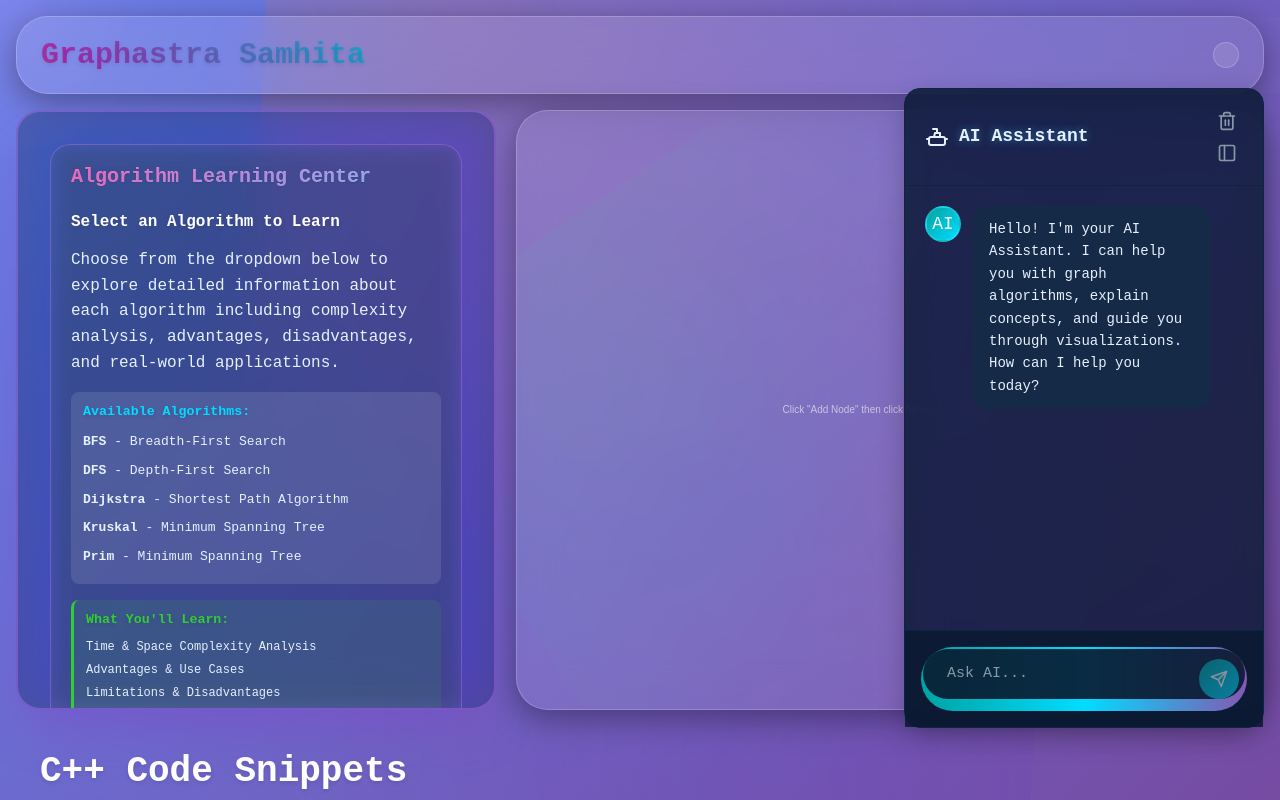
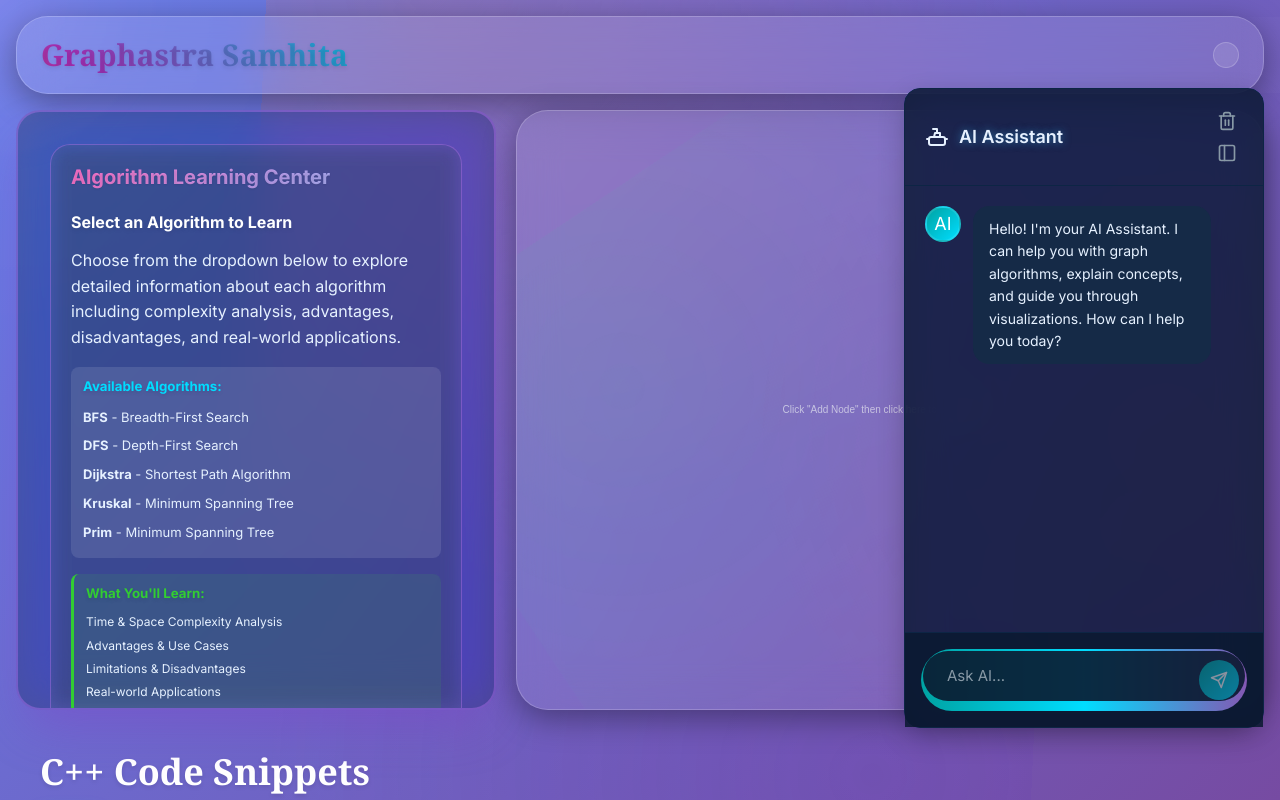
Before and after one commit to PrnvCodr/Graph, a website: page index.html in a window 1280 px wide. Shown: the top 800 px of the page. Drawn offline with nearby package versions, Linux system fonts and the light colour scheme; no server answers.

Commit message:
Update index.html

```diff
--- a/index.html
+++ b/index.html
@@ -8,11 +8,6 @@
     <link rel="stylesheet" href="ai-assistant.css">
     <link rel="stylesheet" href="collaboration.css">
     <style>
-        /* Apply monospace font to everything */
-        * {
-            font-family: 'Courier New', Courier, monospace !important;
-        }
-
         /* Basic styling for the code viewer tabs */
         .code-tabs {
             display: flex;
@@ -72,6 +67,8 @@
         .code-panel pre::-webkit-scrollbar-thumb:hover {
             background-color: #00bfff;
         }
+
+
         .copy-btn {
             position: absolute;
             top: 12px;
@@ -86,12 +83,16 @@
             font-size: 13px;
             opacity: 0.8;
         }
+
+
         .copy-btn:hover {
             background: var(--color-primary);
             color: var(--color-btn-primary-text);
             opacity: 1;
             transform: translateY(-2px);
         }
+
+
         .copy-btn.copied {
             background-color: #28a745;
             color: white;
@@ -107,6 +108,8 @@
                 <span class="theme-icon"></span>
             </button>
         </header>
+
+
         <main class="main-content">
             <aside class="sidebar glass-panel">
                 <div class="sidebar-section">
@@ -126,6 +129,8 @@
                                     <li style="padding: 4px 0;"> <strong>Prim</strong> - Minimum Spanning Tree</li>
                                 </ul>
                             </div>
+
+
                             <div style="margin: 16px 0; padding: 12px; background: rgba(50,205,50,0.1); border-radius: 8px; border-left: 3px solid #32CD32;">
                                 <h5 style="color: #32CD32; margin-bottom: 8px;"> What You'll Learn:</h5>
                                 <ul style="list-style: none; padding: 0; margin: 0; font-size: 12px;">
@@ -139,6 +144,8 @@
                         </div>
                     </div>
                 </div>
+
+
                 <div class="sidebar-section">
                     <h3> Performance Overview</h3>
                     <div style="background: rgba(255,255,255,0.08); padding: 12px; border-radius: 8px; margin-bottom: 12px;">
@@ -161,6 +168,8 @@
                         </div>
                     </div>
                 </div>
+
+
                 <div class="sidebar-section">
                     <h3> Complexity Quick Reference</h3>
                     <div style="overflow-x: auto;">
@@ -205,6 +214,8 @@
                         V = vertices, E = edges, h = height
                     </div>
                 </div>
+
+
                 <div class="sidebar-section">
                     <h3> Real-World Applications</h3>
                     <div style="display: flex; flex-direction: column; gap: 8px;">
@@ -226,6 +237,8 @@
                         </div>
                     </div>
                 </div>
+
+
                 <div class="sidebar-section">
                     <h3> Important Notes</h3>
                     <div style="display: flex; flex-direction: column; gap: 8px;">
@@ -243,6 +256,8 @@
                         </div>
                     </div>
                 </div>
+
+
                 <div class="sidebar-section">
                     <h3> Graph Creation</h3>
                     <div class="button-group">
@@ -259,6 +274,8 @@
                         <input type="text" id="nodeNameInput" class="form-control" placeholder="Enter node name">
                         <button class="btn btn--outline btn--full-width mt-8" id="addNodeManual">Add Node Manually</button>
                     </div>
+
+
                     <div class="form-group">
                         <label class="form-label" for="fromNodeInput">From Node:</label>
                         <input type="text" id="fromNodeInput" class="form-control" placeholder="Source node name">
@@ -272,6 +289,8 @@
                         <button class="btn btn--outline btn--full-width mt-8" id="addEdgeManual">Add Edge Manually</button>
                     </div>
                 </div>
+
+
                 <div class="sidebar-section">
                     <h3> Graph Settings</h3>
                     <div class="form-group">
@@ -288,6 +307,8 @@
                         </label>
                     </div>
                 </div>
+
+
                 <div class="sidebar-section">
                     <h3> Algorithm Selection</h3>
                     <div class="form-group">
@@ -313,6 +334,8 @@
                         <span class="btn-icon"></span>Run Algorithm
                     </button>
                 </div>
+
+
                 <div class="sidebar-section">
                     <h3> Animation Controls</h3>
                     <div class="button-group">
@@ -332,6 +355,8 @@
                         <input type="range" id="speedSlider" class="speed-slider" min="100" max="2000" value="500" step="100">
                     </div>
                 </div>
+
+
                 <div class="sidebar-section collaboration-section">
                     <h3> Collaboration</h3>
                     <div class="collaboration-status">
@@ -372,6 +397,8 @@
                         </div>
                     </div>
                 </div>
+
+
                 <div class="sidebar-section">
                     <h3> Graph Actions</h3>
                     <button class="btn btn--outline btn--full-width" id="clearGraphBtn">
@@ -379,11 +406,15 @@
                     </button>
                 </div>
             </aside>
+
+
             <div class="canvas-container">
                 <canvas id="graphCanvas" class="graph-canvas"></canvas>
                 <div class="canvas-overlay" id="canvasOverlay"></div>
             </div>
         </main>
+
+
         <div class="code-viewer-container glass-panel" style="margin: 0 16px 16px; padding: 24px;">
             <h2 style="margin-bottom: 20px;"> C++ Code Snippets</h2>
             <div class="code-tabs">
@@ -400,7 +431,11 @@
 #include &lt;vector&gt;
 #include &lt;queue&gt;
 #include &lt;list&gt;
+
+
 using namespace std;
+
+
 class Graph {
     int V;
     list&lt;int&gt; *adj;
@@ -434,18 +469,26 @@ public:
     }
 };</code></pre>
             </div>
+
+
             <div id="dfs-code" class="code-panel">
                 <button class="copy-btn">Copy</button>
                 <pre><code>#include &lt;iostream&gt;
 #include &lt;vector&gt;
 #include &lt;list&gt;
+
+
 using namespace std;
+
+
 class Graph {
     int V;
     list&lt;int&gt; *adj;
     void DFSUtil(int v, vector&lt;bool&gt;&amp; visited) {
         visited[v] = true;
         cout &lt;&lt; v &lt;&lt; " ";
+
+
         for (auto i : adj[v]) {
             if (!visited[i]) {
                 DFSUtil(i, visited);
@@ -466,6 +509,8 @@ public:
     }
 };</code></pre>
             </div>
+
+
             <div id="dijkstra-code" class="code-panel">
                 <button class="copy-btn">Copy</button>
                 <pre><code>#include &lt;iostream&gt;
@@ -473,8 +518,12 @@ public:
 #include &lt;queue&gt;
 #include &lt;list&gt;
 #include &lt;climits&gt;
+
+
 using namespace std;
 using iPair = pair&lt;int, int&gt;;
+
+
 class Graph {
     int V;
     list&lt;iPair&gt; *adj;
@@ -490,11 +539,17 @@ public:
     void shortestPath(int src) {
         priority_queue&lt;iPair, vector&lt;iPair&gt;, greater&lt;iPair&gt;&gt; pq;
         vector&lt;int&gt; dist(V, INT_MAX);
+
+
         pq.push(make_pair(0, src));
         dist[src] = 0;
+
+
         while (!pq.empty()) {
             int u = pq.top().second;
             pq.pop();
+
+
             for (auto const&amp; [v, weight] : adj[u]) {
                 if (dist[v] > dist[u] + weight) {
                     dist[v] = dist[u] + weight;
@@ -502,20 +557,30 @@ public:
                 }
             }
         }
+
+
         for (int i = 0; i &lt; V; ++i)
             cout &lt;&lt; i &lt;&lt; "\t\t" &lt;&lt; dist[i] &lt;&lt; endl;
     }
 };</code></pre>
             </div>
+
+
             <div id="kruskal-code" class="code-panel">
                 <button class="copy-btn">Copy</button>
                 <pre><code>#include &lt;iostream&gt;
 #include &lt;vector&gt;
 #include &lt;algorithm&gt;
+
+
 using namespace std;
+
+
 struct Edge {
     int src, dest, weight;
 };
+
+
 struct DSU {
     vector&lt;int&gt; parent;
     DSU(int n) {
@@ -534,9 +599,13 @@ struct DSU {
         }
     }
 };
+
+
 bool compareEdges(const Edge&amp; a, const Edge&amp; b) {
     return a.weight &lt; b.weight;
 }
+
+
 void kruskalMST(int V, vector&lt;Edge&gt;&amp; edges) {
     sort(edges.begin(), edges.end(), compareEdges);
     DSU dsu(V);
@@ -559,8 +628,12 @@ void kruskalMST(int V, vector&lt;Edge&gt;&amp; edges) {
 #include &lt;vector&gt;
 #include &lt;queue&gt;
 #include &lt;climits&gt;
+
+
 using namespace std;
 using iPair = pair&lt;int, int&gt;;
+
+
 class Graph {
     int V;
     vector&lt;iPair&gt; *adj;
@@ -579,15 +652,23 @@ public:
         vector&lt;int&gt; key(V, INT_MAX);
         vector&lt;int&gt; parent(V, -1);
         vector&lt;bool&gt; inMST(V, false);
+
+
         pq.push(make_pair(0, src));
         key[src] = 0;
+
+
         while (!pq.empty()) {
             int u = pq.top().second;
             pq.pop();
+
+
             if(inMST[u] == true){
                 continue;
             }
             inMST[u] = true;
+
+
             for (auto const&amp; [v, weight] : adj[u]) {
                 if (inMST[v] == false &amp;&amp; key[v] > weight) {
                     key[v] = weight;
@@ -596,12 +677,16 @@ public:
                 }
             }
         }
+
+
         for (int i = 1; i &lt; V; ++i)
             cout &lt;&lt; parent[i] &lt;&lt; " - " &lt;&lt; i &lt;&lt; endl;
     }
 };</code></pre>
             </div>
         </div>
+
+
         <footer class="status-bar glass-panel">
             <div class="status-info">
                 <span class="status-item">Nodes: <strong id="nodeCount">0</strong></span>
@@ -610,6 +695,8 @@ public:
             </div>
             <div class="algorithm-status" id="algorithmStatus">Ready to visualize algorithms</div>
         </footer>
+
+
         <div id="contextMenu" class="context-menu glass-panel">
             <div class="context-menu-item" id="contextAddNode">Add Node Here</div>
             <div class="context-menu-item" id="contextConnectNode">Connect to Node</div>
@@ -617,14 +704,20 @@ public:
             <div class="context-menu-item" id="contextDeleteNode">Delete Node</div>
         </div>
     </div>
+
+
     <script>
         document.addEventListener('DOMContentLoaded', () => {
             const tabs = document.querySelectorAll('.code-tab-btn');
             const panels = document.querySelectorAll('.code-panel');
+
+
             tabs.forEach(tab => {
                 tab.addEventListener('click', () => {
                     tabs.forEach(t => t.classList.remove('active'));
                     panels.forEach(p => p.classList.remove('active'));
+
+
                     tab.classList.add('active');
                     const targetPanel = document.getElementById(tab.dataset.target);
                     if (targetPanel) {
@@ -632,11 +725,17 @@ public:
                     }
                 });
             });
+
+
             const copyButtons = document.querySelectorAll('.copy-btn');
+
+
             copyButtons.forEach(button => {
                 button.addEventListener('click', () => {
                     const codePanel = button.parentElement;
                     const codeToCopy = codePanel.querySelector('pre code').innerText;
+
+
                     navigator.clipboard.writeText(codeToCopy).then(() => {
                         button.innerText = 'Copied!';
                         button.classList.add('copied');
@@ -675,6 +774,8 @@ public:
                 </button>
             </div>
         </div>
+
+
         <div class="gva-chat-history" id="chat-history">
             <div class="gva-chat-message gva-ai-message">
                 <div class="gva-avatar">AI</div>
@@ -683,6 +784,8 @@ public:
                 </div>
             </div>
         </div>
+
+
         <div class="gva-chat-input-area">
             <div class="gva-chat-input-wrapper">
                 <textarea class="gva-chat-input" id="chat-input" placeholder="Ask AI..." rows="1"></textarea>
@@ -692,6 +795,8 @@ public:
             </div>
         </div>
     </div>
+
+
     <button class="gva-floating-toggle" id="floating-toggle-btn" title="Open AI Assistant">
         <svg xmlns="http://www.w3.org/2000/svg" width="24" height="24" viewBox="0 0 24 24" fill="none" stroke="currentColor" stroke-width="2" stroke-linecap="round" stroke-linejoin="round"><rect width="18" height="18" x="3" y="3" rx="2" ry="2"/><path d="M15 3v18"/></svg>
     </button>
```
